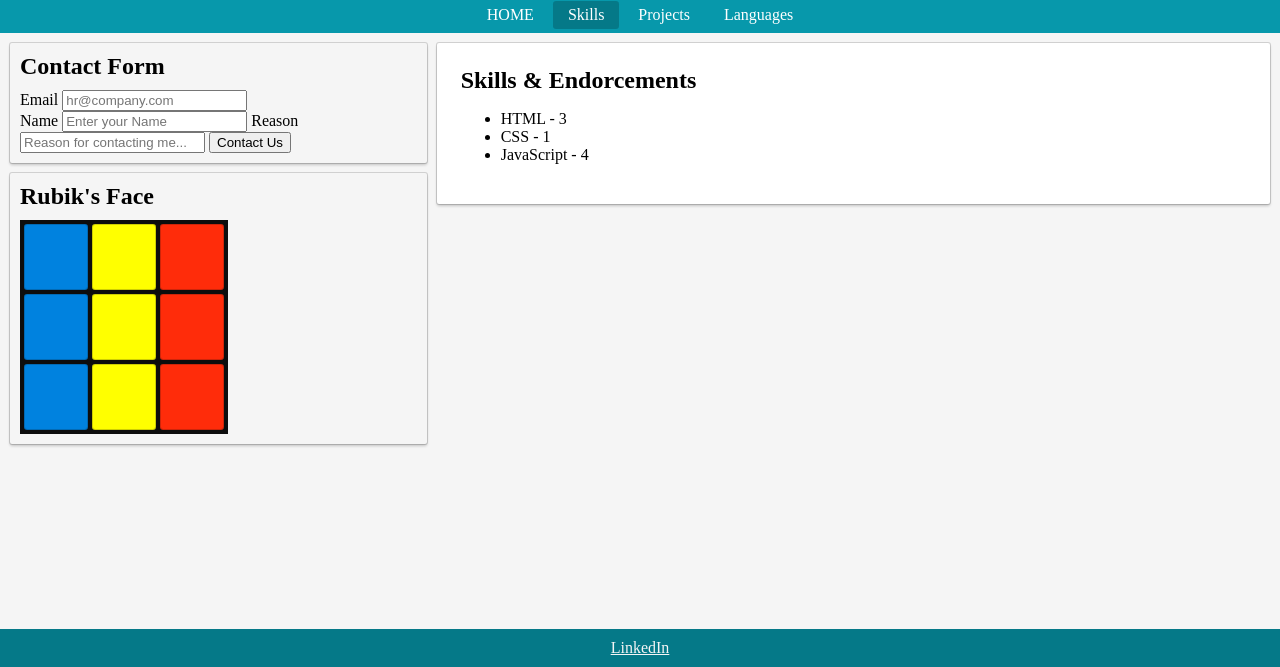
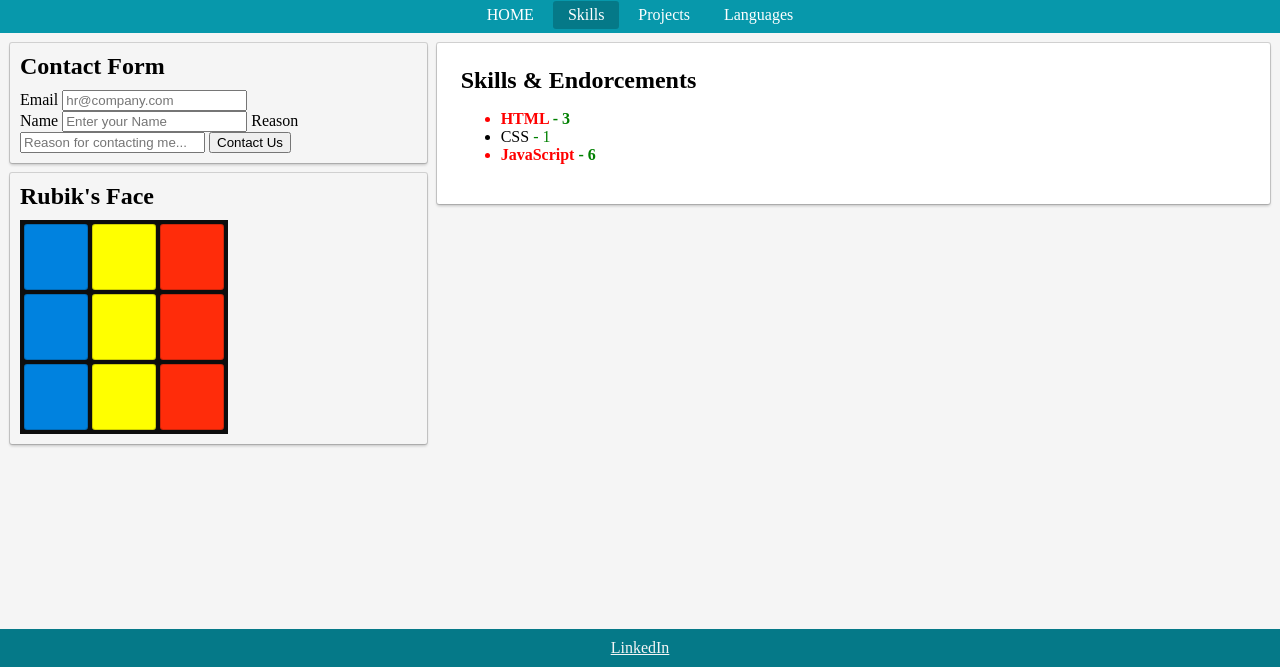
Before and after one commit to sabovoichita/Udemy, a plain HTML site: page index.html in a window 1280 px wide. Shown: the part 133-800 px from the top of the page. Drawn offline with Linux system fonts and the light colour scheme.

Commit message:
fetch skills.json and print with load

```diff
--- a/index.js
+++ b/index.js
@@ -29,13 +29,23 @@ $("#top-menu-bar").addEventListener("click", function (e) {
   }
 });
 
-var skills = ["HTML - 3", "CSS - 1", "JavaScript - 4"];
-var skillsMapResult = skills.map(function (skill) {
-  console.info("inside map", skill);
-  return `<li>${skill}</li>`;
-});
-// console.warn("result", skillsMapResult);
-$("#skills ul").innerHTML = skillsMapResult.join("");
+fetch("skills.json")
+  .then(function (response) {
+    console.info("done?");
+    return response.json();
+  })
+  .then(function (skills) {
+    printSkills(skills);
+  });
+
+function printSkills(skills) {
+  var skillsMapResult = skills.map(function (skill) {
+    var cls = skill.favorite ? "favorite" : "";
+    // console.info("inside map %o", cls, skill);
+    return `<li class =" ${cls}">${skill.name} <span> - ${skill.endorcements}</span></li>`;
+  });
+  $("#skills ul").innerHTML = skillsMapResult.join("");
+}
 
 // function showHomePage() {
 //   hide(activePage);
--- /dev/null
+++ b/skills.json
@@ -0,0 +1,5 @@
+[
+  { "name": "HTML", "endorcements": 3, "favorite": true },
+  { "name": "CSS", "endorcements": 1 },
+  { "name": "JavaScript", "endorcements": 6, "favorite": true }
+]
--- a/style.css
+++ b/style.css
@@ -47,6 +47,10 @@ body {
 
 #side-menu > section h2 {
   margin: 0 0 10px 0;
+}
+
+#skills li span {
+  color: green;
 }
 
 #main {
```
